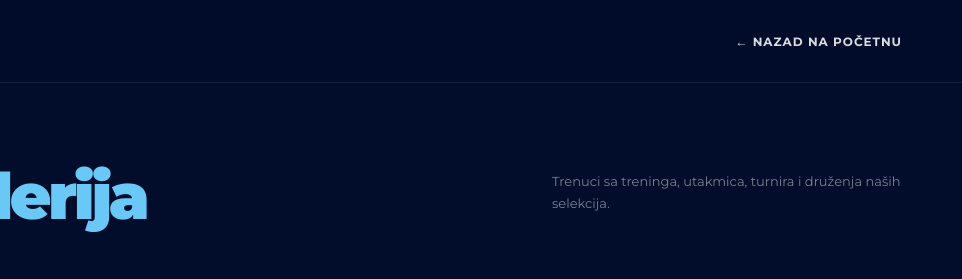
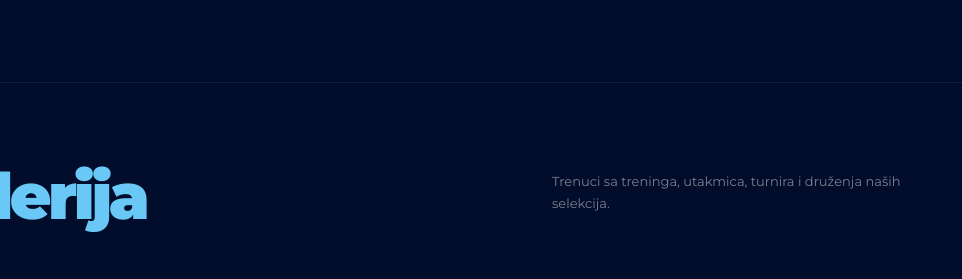
Before and after one commit to n1no01/faze, a plain HTML site: page galerija.html in a window 1280 px wide. Shown: the top 279 px of the page, 318-1280 px from the left. Drawn offline with Linux system fonts and the light colour scheme.

Commit message:
Galerija

```diff
--- a/galerija.html
+++ b/galerija.html
@@ -99,10 +99,6 @@
       <a class="brand" href="index.html" aria-label="Faze početna">
         <img src="images/KKFAZE.png" alt="Logo KK Faze">
       </a>
-
-      <nav class="main-nav" style="display: flex; align-items: center; gap: 20px;">
-        <a href="index.html">← Nazad na početnu</a>
-      </nav>
     </div>
   </header>
 
```
